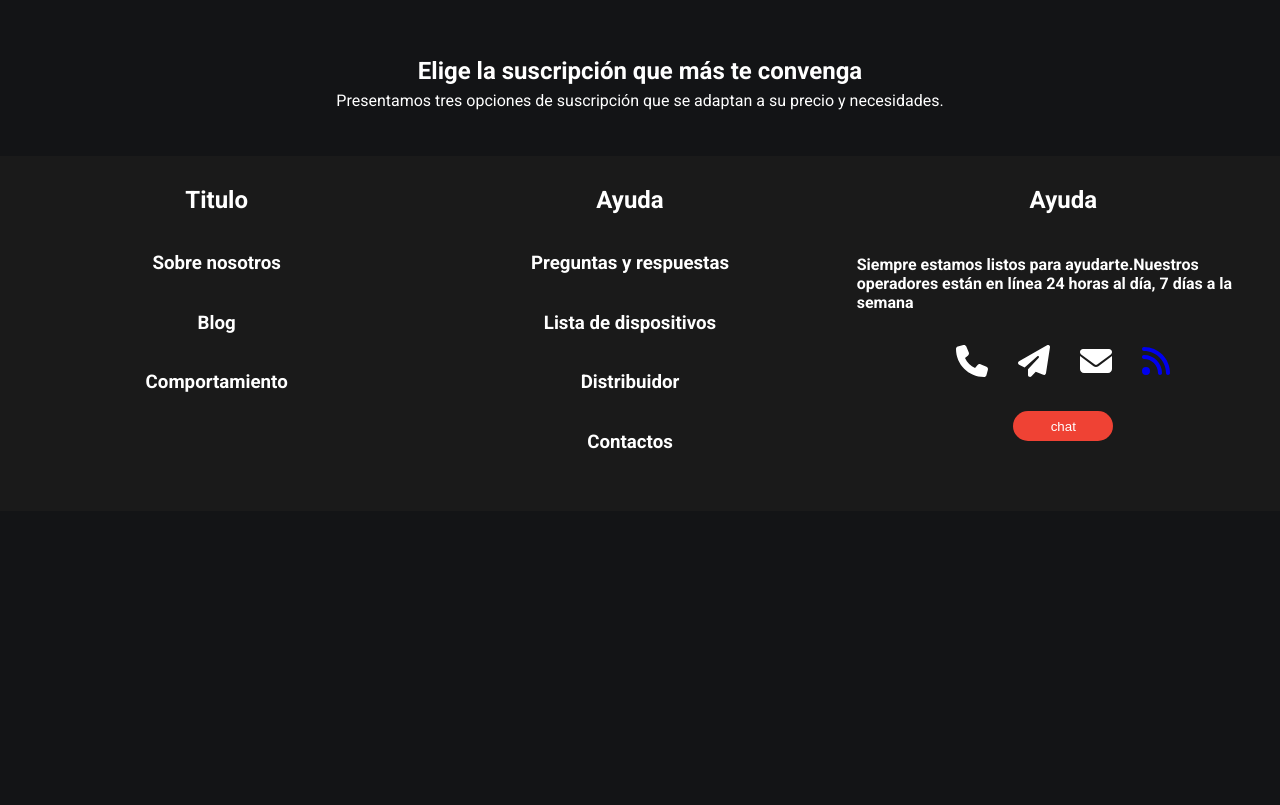
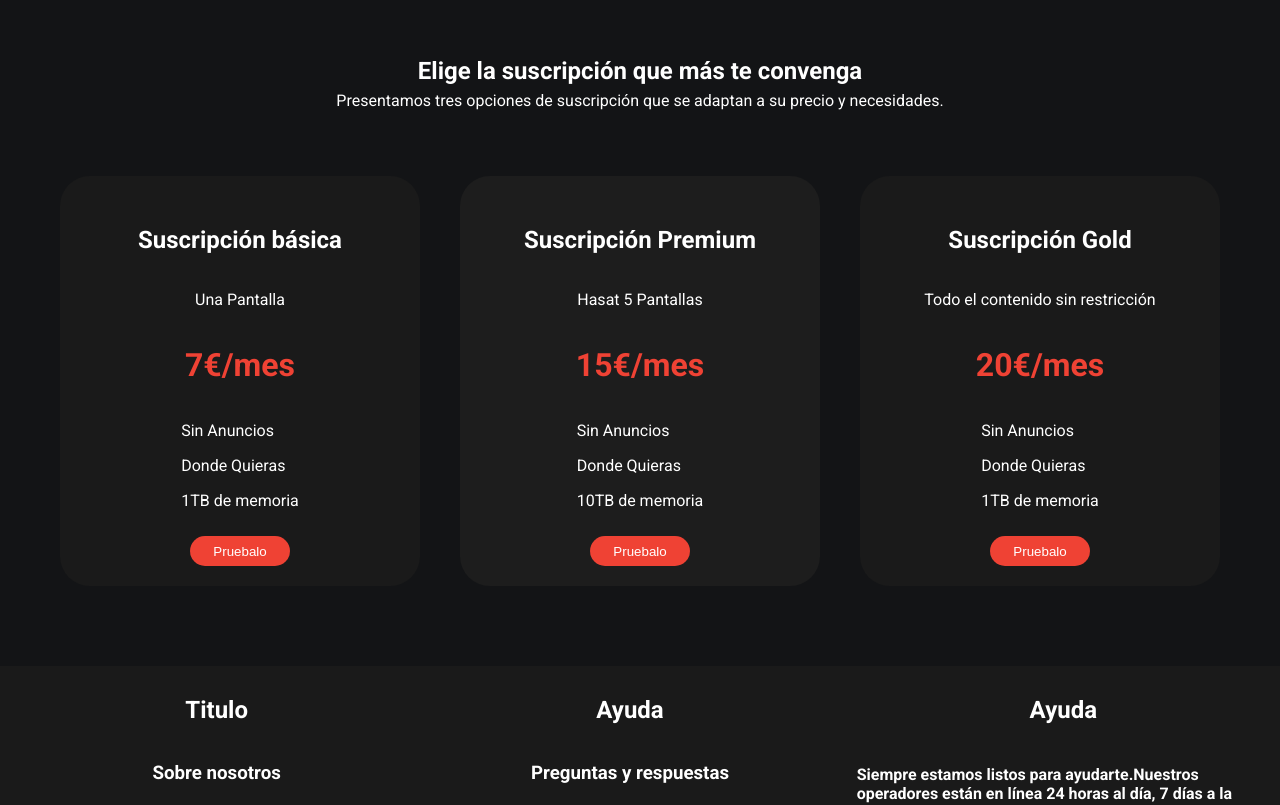
Before and after one commit to Smosherty/FilmPage, a React (Vite) app in the folder FilmWebSite/: page /PlansPage in a window 1280 px wide. Shown: the part 460-1265 px from the top of the page. Before the commit the page ends 971 px from the top, so only its background shows below. Built offline with nearby package versions, Linux system fonts and the light colour scheme.

Commit message:
15/05/24 17:20

```diff
--- a/FilmWebSite/src/assets/components/Header/header.jsx
+++ b/FilmWebSite/src/assets/components/Header/header.jsx
@@ -7,14 +7,14 @@ import HeaderLateral from '../headerLateral/HeaderLateral'
 
 function Header() {
 
-  const [openHeader, setOpenHeader] = useState(true)
+  const [openHeader, setOpenHeader] = useState(false)
 
   return (
     <>
       <div className="header-wrap">
         <div className="header">
           <div className="logo-header">
-            <div className="logo-bars"><FontAwesomeIcon icon={faBars} onClick={() => setOpenHeader(false)}/></div>
+            <div className="logo-bars"><FontAwesomeIcon icon={faBars} onClick={() => setOpenHeader(true)}/></div>
           </div>
           <ul className="header-menu">
             <li><a href="/Home">Home</a></li>
--- a/FilmWebSite/src/assets/components/components4/planTitle/plan-title-styles.css
+++ b/FilmWebSite/src/assets/components/components4/planTitle/plan-title-styles.css
@@ -15,7 +15,9 @@
 @media only screen
 and (max-width : 450px){
 
-
+  .PlanTitle-wrap{
+    display: none;
+  }
 
 }
 /* Smartphones (portrait) ----------- */
--- a/FilmWebSite/src/assets/components/components4/plans/Plans.jsx
+++ b/FilmWebSite/src/assets/components/components4/plans/Plans.jsx
@@ -20,7 +20,7 @@ function Plans() {
             <button className="Plan-button">Pruebalo</button>
           </div>
         </div>
-        <div className="plan-box">
+        <div className="plan-box-premium">
           <div className="plan-info">
             <div className="plan-price">
               <h2>Suscripción Premium</h2>
@@ -39,7 +39,7 @@ function Plans() {
           <div className="plan-info">
             <div className="plan-price">
               <h2>Suscripción Gold</h2>
-              <p>Disfruta de nustra página sin ningún tipo de restricción</p>
+              <p>Todo el contenido sin restricción</p>
               <h1>20€/mes</h1>
             </div>
             <div className="plan-details">
--- a/FilmWebSite/src/assets/components/components4/plans/plans-styles.css
+++ b/FilmWebSite/src/assets/components/components4/plans/plans-styles.css
@@ -0,0 +1,76 @@
+.plans-wrap{
+  display: flex;
+  justify-content: center;
+  align-items: center;
+  flex-wrap: wrap;
+  height: auto;
+  padding: 30px;
+}
+
+.plan-box{
+  background-color: #1A1A1A;
+  border-radius: 30px;
+  width: 300px;
+  height: 350px;
+  padding: 30px;
+  margin: 20px 20px;
+
+}
+
+.plan-box-premium{
+  background-color: #1d1d1d;
+  border-radius: 30px;
+  width: 300px;
+  height: 350px;
+  padding: 30px;
+  margin: 20px 20px;
+
+}
+
+.plan-info{
+  display: flex;
+  justify-content: center;
+  align-items: center;
+  flex-direction: column;
+  color: white;
+}
+
+.plan-price{
+  display: flex;
+  justify-content: center;
+  align-items: center;
+  flex-direction: column;
+}
+
+.plan-price h1{
+  color: #EF4234;
+}
+
+.Plan-button{
+  margin-top: 10px;
+  background-color: #EF4234;
+  color: white;
+  width: 100px;
+  height: 30px;
+  border: none;
+  border-radius: 100px;
+}
+
+@media only screen
+and (max-width : 450px){
+
+  .plan-box-premium{
+    background-color: #1A1A1A;
+  }
+
+}
+/* Smartphones (portrait) ----------- */
+@media only screen
+and (min-width : 451px)
+and (max-width : 1142px) {
+
+  .plan-box-premium{
+    background-color: #1A1A1A;
+  }
+
+}
--- a/FilmWebSite/src/assets/components/components4/profile/profile-styles.css
+++ b/FilmWebSite/src/assets/components/components4/profile/profile-styles.css
@@ -1,11 +1,11 @@
-
-.profile-wrap{
+.profile-wrap {
   display: flex;
   align-items: center;
   justify-content: space-around;
+  color: white;
 }
 
-.profile-button{
+.profile-button {
   margin-top: 10px;
   background-color: #EF4234;
   color: white;
--- a/FilmWebSite/src/assets/components/fee/Fee.jsx
+++ b/FilmWebSite/src/assets/components/fee/Fee.jsx
@@ -19,7 +19,7 @@ function Fee() {
                     </div>
                 </div>
                 <div className="fee-button">
-                    <button className="button">Ver Planes</button>
+                    <button className="button"><a href="/PlansPage">Ver Planes</a></button>
                 </div>
 
             </div>
--- a/FilmWebSite/src/assets/components/headerLateral/HeaderLateral.jsx
+++ b/FilmWebSite/src/assets/components/headerLateral/HeaderLateral.jsx
@@ -3,13 +3,13 @@ import './header-lateral-styles.css'
 import { FontAwesomeIcon } from '@fortawesome/react-fontawesome'
 import { faArrowDown, faBars } from '@fortawesome/free-solid-svg-icons'
 
-function HeaderLateral({ showHeader }) {
+function HeaderLateral(props) {
 
-  const [hideMenu, setHideMenu] = useState(showHeader)
+  const [hideMenu, setHideMenu] = useState(props.showHeader)
 
   return (
     <>
-      <div className={` header-lateral-wrap ${hideMenu ? "" : "active-header"}`}>
+      <div className={hideMenu ? 'active-header' : 'header-lateral-wrap'}>
         <div className="header-lateral-options"></div>
         <div className="logo-lateral-bars">
           <FontAwesomeIcon icon={faBars} onClick={() => setHideMenu(false)} />
--- a/FilmWebSite/src/assets/components/headerLateral/header-lateral-styles.css
+++ b/FilmWebSite/src/assets/components/headerLateral/header-lateral-styles.css
@@ -9,21 +9,29 @@
   margin-left: -60vw;
 }
 .active-header{
+  background-color: #1A1A1A;
+  width: 60vw;
+  height: 101vh;
+  position: fixed;
+  z-index: 4;
+  top: 0;
+  color: white;
   margin-left: 0;
 }
 
 .logo-lateral-bars{
   display: flex;
-  justify-content: end;
+  justify-content: center;
+  flex-direction: row-reverse;
   margin-top: 30px;
   font-size: xx-large;
   color: #EF4234;
   transition: 0.4s ease;
-  width: 25vw;
+  height: 50vh;
 }
 
 .logo-lateral-bars:hover{
-  color: #bdbbbb;
+  color: #5e4040;
   transition: 0.4s ease;
 }
 
--- a/FilmWebSite/src/assets/page/Home.jsx
+++ b/FilmWebSite/src/assets/page/Home.jsx
@@ -16,7 +16,6 @@ function Home() {
   return (
     <>
       <Header/>
-      <HeaderLateral/>
       <HeaderImg/>
       <Title/>
       <Carrusel/>
--- a/FilmWebSite/src/assets/page/plansPage/PlansPage.jsx
+++ b/FilmWebSite/src/assets/page/plansPage/PlansPage.jsx
@@ -5,6 +5,7 @@ import VoidDiv from '../../components/components3/void/VoidDiv'
 import Profile from '../../components/components4/profile/Profile'
 import ProfileIcons from '../../components/components4/profileIcons/ProfileIcons'
 import PlanTitle from '../../components/components4/planTitle/PlanTitle'
+import Plans from '../../components/components4/plans/Plans'
 
 function PlansPage() {
   return (
@@ -14,6 +15,7 @@ function PlansPage() {
       <Profile/>
       <ProfileIcons/>
       <PlanTitle/>
+      <Plans/>
       <Footer/>
     </>
   )
```
Lines whose indentation alone changed are shown as unchanged.
